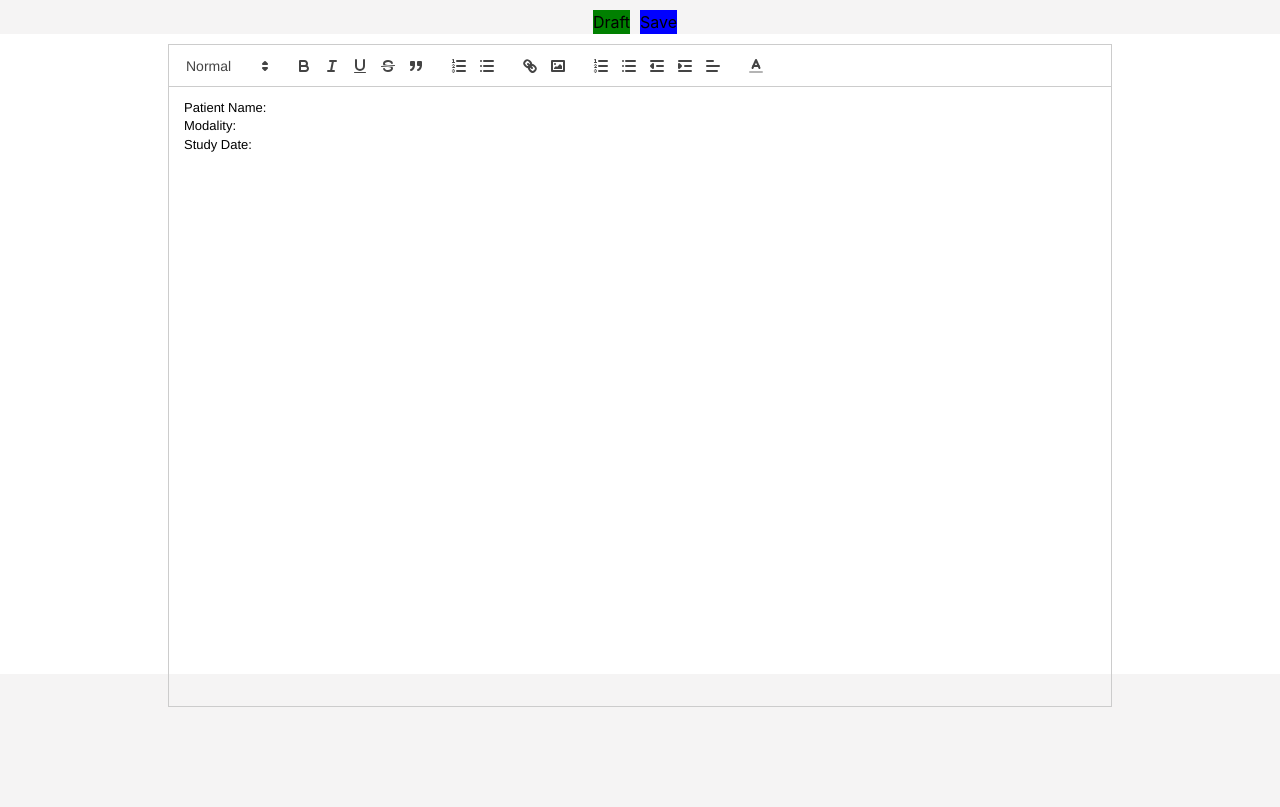
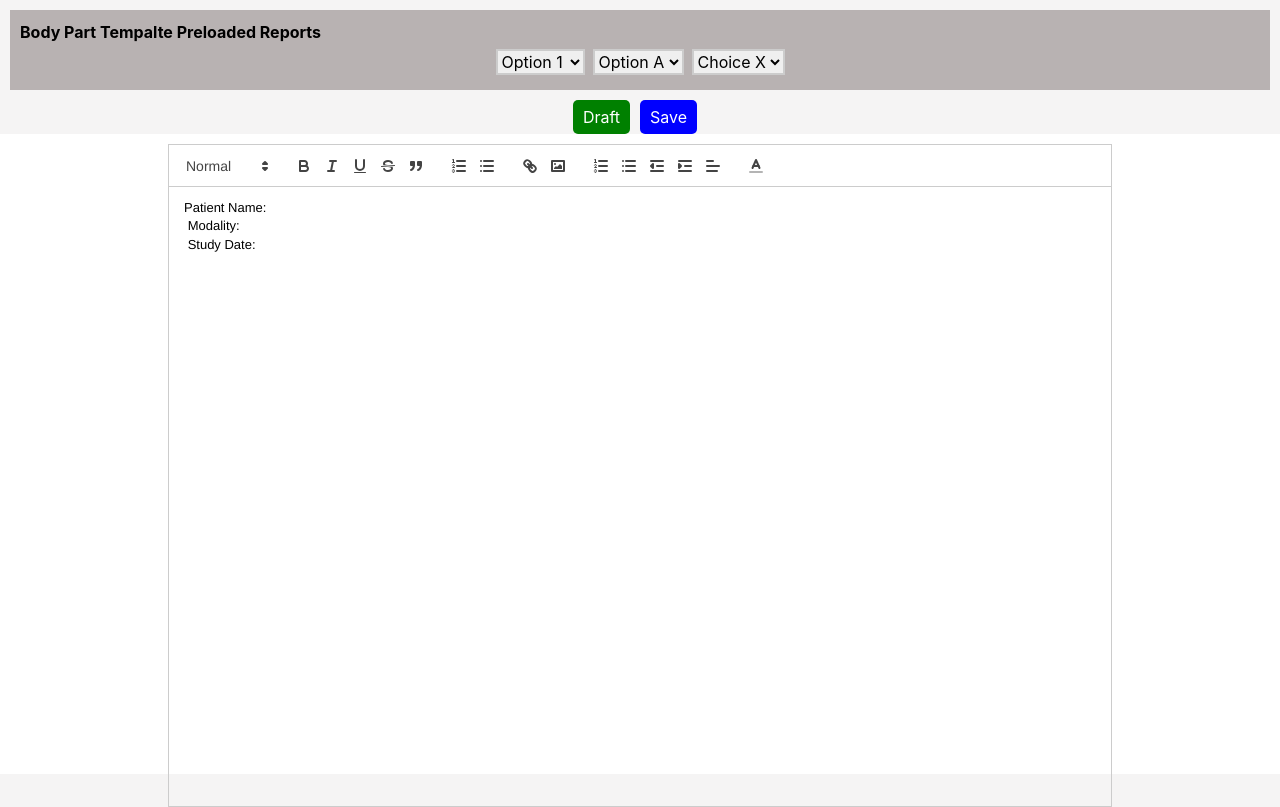
Before and after one commit to KamalSharma1001/user_newdemo, a React (Create React App) app: page /user/reports/1 in a window 1280 px wide. Built offline with nearby package versions, Linux system fonts and the light colour scheme; no server answers.

Commit message:
Add files via upload

```diff
--- a/src/Components/TextQuillEditor.js
+++ b/src/Components/TextQuillEditor.js
@@ -1,10 +1,16 @@
-import React from "react";
+import React, { useState } from "react";
 import ReactQuill from "react-quill";
 import 'quill/dist/quill.snow.css';
-import { contentControlEvent, contextualSpacingProperty } from "@syncfusion/ej2-react-documenteditor";
 import { useEffect } from "react";
 
 const TextQuillEditor = () => {
+    const [data, setData] = React.useState({
+        patientName: '',
+        modality: '',
+        studydate: ''
+    })
+    const [showFileUpload, setShowFileUpload] = useState(false);
+
     const modules = {
         toolbar: [
             [{ size: ["small", false, "large", "huge"] }],
@@ -64,16 +70,20 @@ const TextQuillEditor = () => {
         }
     };
 
-    const [data, setData] = React.useState({
-        patientName: '',
-        modality: '',
-        studydate: ''
-    })
+    let link;
+    let blob;
+    const stripHtmlTags = (html) => {
+        const doc = new DOMParser().parseFromString(html, "text/html");
+        localStorage.setItem("strippedContent", doc.body.textContent || "");
+        return doc.body.textContent || "";
+    };
 
-
-    const handleProcedureContentChange = (content, delta, source, editor) => {
-        console.log(content)
-
+    const handleProcedureContentChange = (content) => {
+        const editContent = "  " + content
+        blob = new Blob([stripHtmlTags(editContent)], {
+            type: "text/plain;charset=utf-8",
+        });
+        link = document.createElement("a");
     };
 
     useEffect(() => {
@@ -81,33 +91,61 @@ const TextQuillEditor = () => {
     }, [])
 
     const editorValue = () => {
+        const drafted = localStorage.getItem(data.patientName)
         return (
-            "Patient Name: <b>" + data.patientName + "</b><br/>" + "Modality: <b>" + data.modality + "</b><br/>" + "Study Date: <b>" + data.studydate + "</b><br/>" + "<br/><br/><br/>" + "<p></p>"
+            drafted ?
+                drafted : " Patient Name: <b>" + data.patientName + "</b>   <br/> " + "Modality: <b>" + data.modality + "</b>   <br/> " + "Study Date: <b>" + data.studydate + "</b><br/>" + "<br/><br/><br/> " + "<p></p>"
         )
     }
 
     const handleDraftClick = () => {
-        console.log("Draft button clicked. Data:", data);
+        const saveData = localStorage.getItem("strippedContent")
+        localStorage.setItem(data.patientName, saveData)
     };
 
     const handleSaveClick = () => {
-        // Create a new Blob with the HTML content
-        const blob = new Blob(['<!DOCTYPE html><html lang="en"><head><meta charset="UTF-8"></head><body>' + editorValue() + '</body></html>'], {
-            type: 'application/vnd.openxmlformats-officedocument.wordprocessingml.document'
-        });
-        const link = document.createElement("a");
-        link.download = "document.docx";
+        link.download = "Doc_" + data.patientName + ".rtf";
         link.href = window.URL.createObjectURL(blob);
+
         document.body.appendChild(link);
         link.click();
-        document.body.removeChild(link);
+
     };
 
     return (
         <>
-            <div style={{ marginTop: "10px", textAlign: "center" }}>
-                <button onClick={handleDraftClick} style={{ marginRight: "10px",backgroundColor:'green' }}>Draft</button>
-                <button onClick={handleSaveClick} style={{ marginRight: "10px", backgroundColor: 'blue' }}>Save</button>
+            <div style={{
+                background: '#b8b2b2', boxSizing: 'border-box',
+                padding: '10px',
+                margin: '10px'
+            }}>
+                <p><b>Body Part Tempalte Preloaded Reports</b></p>
+                <div style={selectContainerStyle}>
+                    <select style={selectStyle}>
+                        <option value="Option 1">Option 1</option>
+                        <option value="Option 2">Option 2</option>
+                        <option value="Option 3">Option 3</option>
+                    </select>
+                    <select style={selectStyle}>
+                        <option value="Option A">Option A</option>
+                        <option value="Option B">Option B</option>
+                        <option value="Option C">Option C</option>
+                    </select>
+                    <select style={selectStyle}>
+                        <option value="Choice X">Choice X</option>
+                        <option value="Choice Y">Choice Y</option>
+                        <option value="Choice Z">Choice Z</option>
+                    </select>
+                </div>
+
+            </div>
+            <div style={{ marginTop: '10px', textAlign: 'center' }}>
+                <button onClick={handleDraftClick} style={{ marginRight: '10px', backgroundColor: 'green', color: 'white', padding: '5px 10px', border: 'none', borderRadius: '5px' }}>
+                    Draft
+                </button>
+                <button onClick={handleSaveClick} style={{ marginRight: '10px', backgroundColor: 'blue', color: 'white', padding: '5px 10px', border: 'none', borderRadius: '5px' }}>
+                    Save
+                </button>
             </div>
             <div style={{ display: "grid", justifyContent: "center", backgroundColor: "white" }}>
                 <ReactQuill
@@ -127,4 +165,17 @@ const TextQuillEditor = () => {
     );
 }
 
+
+const selectContainerStyle = {
+    textAlign: 'center',
+};
+
+const selectStyle = {
+    display: 'inline-block',
+    margin: '5px 4px',
+    padding: '0px',
+    border: '2px solid #ccc',
+};
+
+
 export default TextQuillEditor;
```
